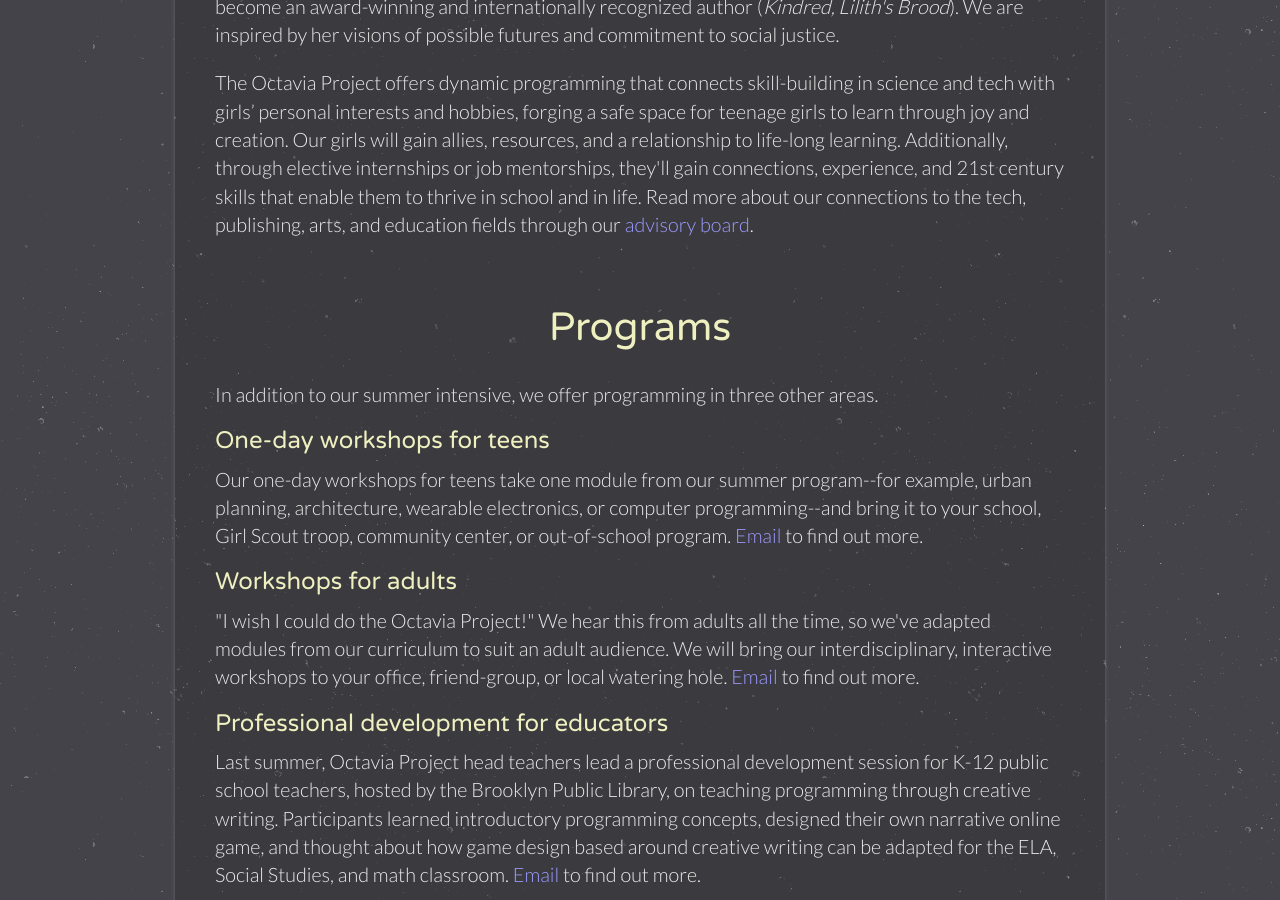
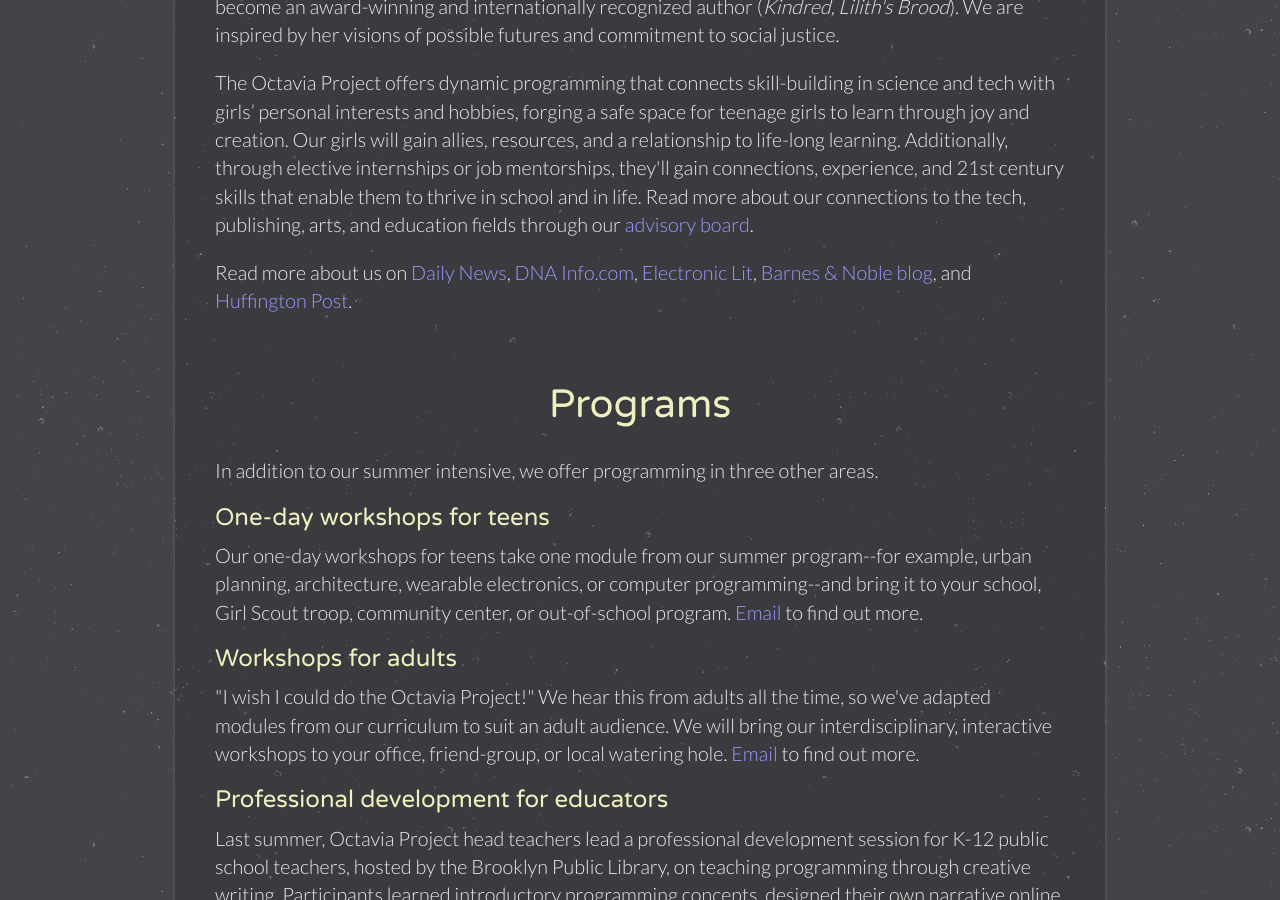
Before and after one commit to OctaviaProject/octaviaproject.github.io, a Jekyll site: the page built from about.html, in a window 1280 px wide and 900 px high, scrolled down 725 px. Built offline with Jekyll 4.4.1, drawn with Linux system fonts in a browser that asks for light colours; comment, search, counter and statistics services are not loaded.

Commit message:
Added media links

```diff
--- a/about.html
+++ b/about.html
@@ -26,6 +26,13 @@
       or job mentorships, they'll gain connections, experience, and 21st century skills that enable them to thrive in
       school and in life. Read more about our connections to the tech, publishing, arts, and education fields through our
       <a href="#AB">advisory board</a>.</p>
+
+      <p>Read more about us on <a target="blank" href="http://www.nydailynews.com/blogs/pageviews/octavia-project-empowers-teen-girls-science-fiction-blog-entry-1.2285161">
+      Daily News</a>, <a target="blank" href="http://www.dnainfo.com/new-york/20150409/bed-stuy/workshops-use-sci-fi-fan-fiction-teach-girls-stem-writing-skills?utm_content=buffer83973&utm_medium=social&utm_source=twitter.com&utm_campaign=buffer">
+      DNA Info.com</a>, <a target="blank" href="https://electricliterature.com/we-need-the-alternate-realities-living-inside-girls-of-color-from-brooklyn-dea308acb10">
+      Electronic Lit</a>, <a target="blank" href="http://www.barnesandnoble.com/blog/sci-fi-fantasy/the-octavia-project-and-top-sff-recommendations-for-young-women/">
+      Barnes & Noble blog</a>, and <a target="blank" href="http://www.huffingtonpost.com/meghan-mcnamara/what-science-fiction-can-_b_7268896.html?utm_content=buffer85c92&utm_medium=social&utm_source=twitter.com&utm_campaign=buffer">
+      Huffington Post</a>.</p>
 
       <br>
 
```
